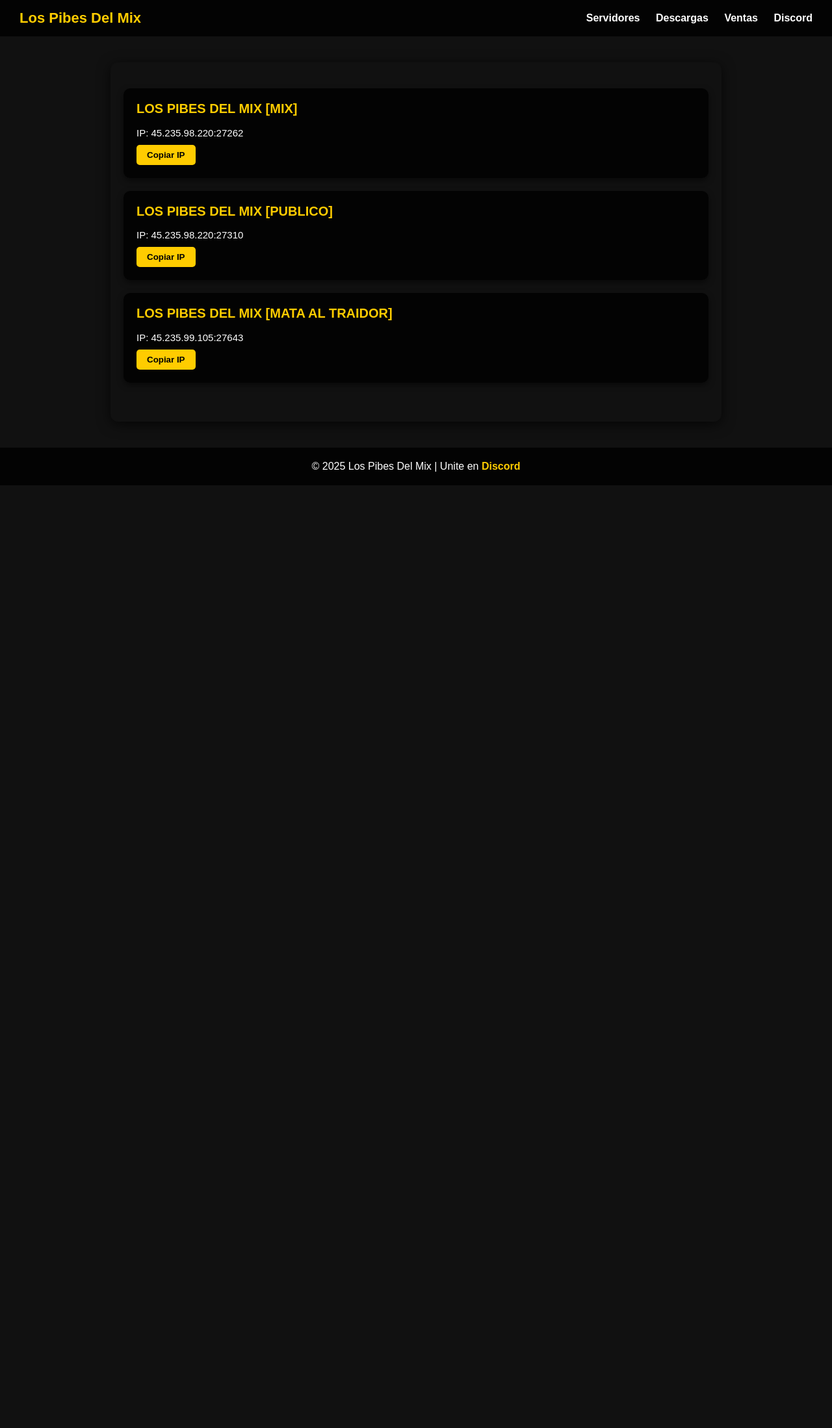
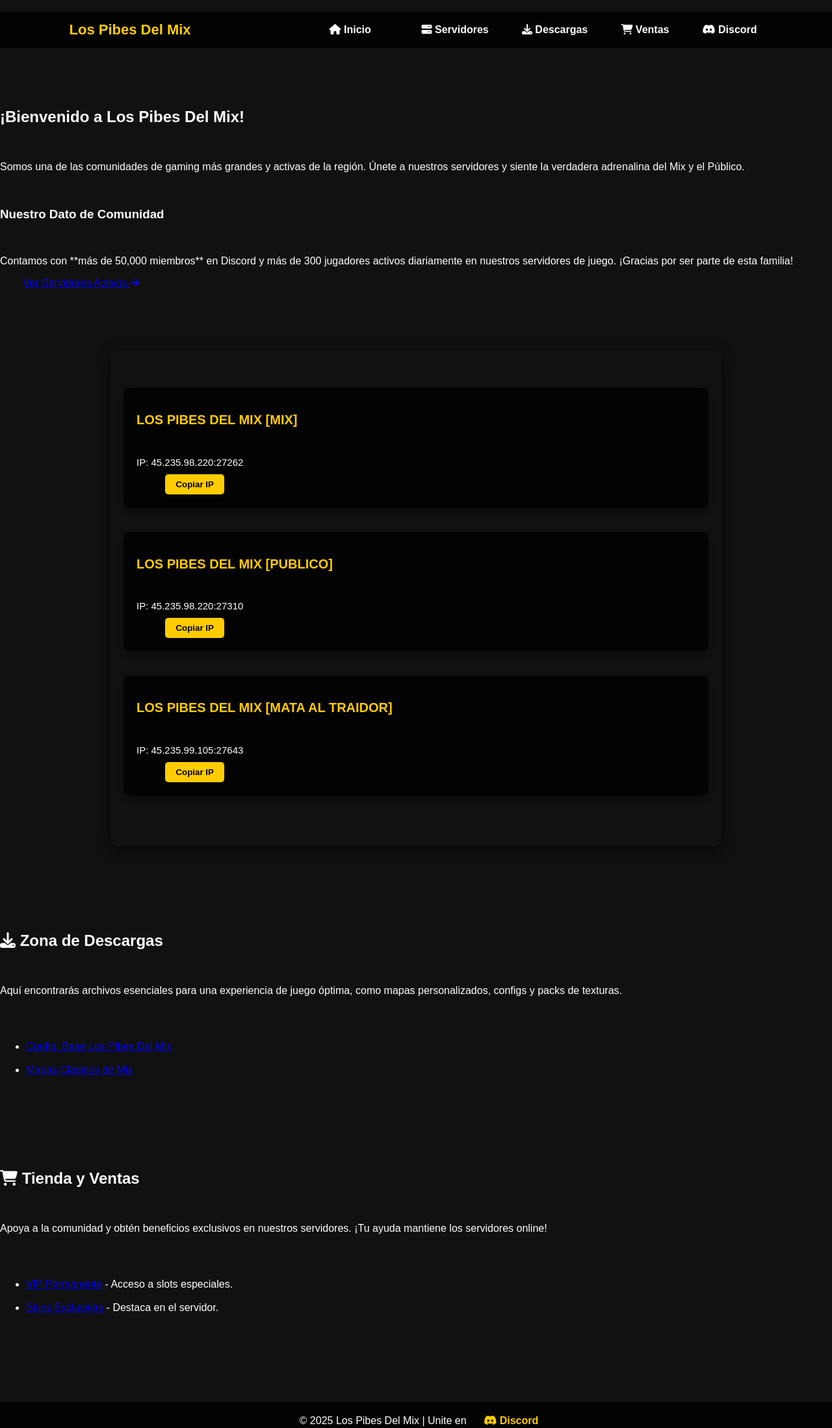
Before and after one commit to LosPibeDelMix/web, a plain HTML site: page index.html in a window 1280 px wide. Shown: the top 2198 px of the page at 65% size. Before the commit the page ends 800 px from the top, so only its background shows below. Drawn offline with Linux system fonts and the light colour scheme.

Commit message:
Update index.html

```diff
--- a/index.html
+++ b/index.html
@@ -3,46 +3,81 @@
 <head>
   <meta charset="UTF-8">
   <meta name="viewport" content="width=device-width, initial-scale=1.0">
-  <title>Los Pibes Del Mix - Servidores</title>
+  <title>Los Pibes Del Mix - Inicio</title>
   <link rel="stylesheet" href="style.css">
+    <link rel="stylesheet" href="https://cdnjs.cloudflare.com/ajax/libs/font-awesome/6.4.2/css/all.min.css">
 </head>
 <body>
   <header>
     <h1>Los Pibes Del Mix</h1>
     <nav>
-      <a href="#">Servidores</a>
-      <a href="#">Descargas</a>
-      <a href="#">Ventas</a>
-      <a href="https://discord.gg/bSRR7AyYuh" target="_blank">Discord</a>
+            <a href="#inicio"><i class="fas fa-home"></i> Inicio</a>
+            <a href="#servidores"><i class="fas fa-server"></i> Servidores</a>
+      <a href="#descargas"><i class="fas fa-download"></i> Descargas</a>
+      <a href="#ventas"><i class="fas fa-shopping-cart"></i> Ventas</a>
+      <a href="https://discord.gg/bSRR7AyYuh" target="_blank"><i class="fab fa-discord"></i> Discord</a>
     </nav>
   </header>
 
+  <main>
+                <section id="inicio" class="content-section">
+      <div class="welcome-container">
+        <h2>¡Bienvenido a Los Pibes Del Mix!</h2>
+        <p>Somos una de las comunidades de gaming más grandes y activas de la región. Únete a nuestros servidores y siente la verdadera adrenalina del Mix y el Público.</p>
+        <h3>Nuestro Dato de Comunidad</h3>
+        <p>Contamos con **más de 50,000 miembros** en Discord y más de 300 jugadores activos diariamente en nuestros servidores de juego. ¡Gracias por ser parte de esta familia!</p>
+        <a href="#servidores" class="btn-primary">Ver Servidores Activos <i class="fas fa-arrow-right"></i></a>
+      </div>
+    </section>
+
+                <section id="servidores" class="content-section active">
       <div class="container">
-    <!-- Server 1 -->
                 <div class="server-card">
           <h2>LOS PIBES DEL MIX [MIX]</h2>
           <p class="server-info">IP: <span id="ip1">45.235.98.220:27262</span></p>
           <button onclick="copyIP('ip1')">Copiar IP</button>
         </div>
 
-    <!-- Server 2 -->
                 <div class="server-card">
           <h2>LOS PIBES DEL MIX [PUBLICO]</h2>
           <p class="server-info">IP: <span id="ip2">45.235.98.220:27310</span></p>
           <button onclick="copyIP('ip2')">Copiar IP</button>
         </div>
 
-    <!-- Server 3 -->
                 <div class="server-card">
           <h2>LOS PIBES DEL MIX [MATA AL TRAIDOR]</h2>
           <p class="server-info">IP: <span id="ip3">45.235.99.105:27643</span></p>
           <button onclick="copyIP('ip3')">Copiar IP</button>
         </div>
       </div>
+    </section>
+
+                <section id="descargas" class="content-section">
+      <div class="simple-content">
+        <h2><i class="fas fa-download"></i> Zona de Descargas</h2>
+        <p>Aquí encontrarás archivos esenciales para una experiencia de juego óptima, como mapas personalizados, configs y packs de texturas.</p>
+        <ul>
+          <li><a href="#">Config. Base Los Pibes Del Mix</a></li>
+          <li><a href="#">Mapas Clásicos de Mix</a></li>
+        </ul>
+      </div>
+    </section>
+
+                <section id="ventas" class="content-section">
+      <div class="simple-content">
+        <h2><i class="fas fa-shopping-cart"></i> Tienda y Ventas</h2>
+        <p>Apoya a la comunidad y obtén beneficios exclusivos en nuestros servidores. ¡Tu ayuda mantiene los servidores online!</p>
+        <ul>
+          <li><a href="#">VIP Permanente</a> - Acceso a slots especiales.</li>
+          <li><a href="#">Skins Exclusivas</a> - Destaca en el servidor.</li>
+        </ul>
+      </div>
+    </section>
+  </main>
 
   <footer>
     © 2025 Los Pibes Del Mix | Unite en
-    <a href="https://discord.gg/bSRR7AyYuh" target="_blank">Discord</a>
+    <a href="https://discord.gg/bSRR7AyYuh" target="_blank"><i class="fab fa-discord"></i> Discord</a>
   </footer>
 
   <script src="script.js"></script>
```
Lines whose indentation alone changed are shown as unchanged.
